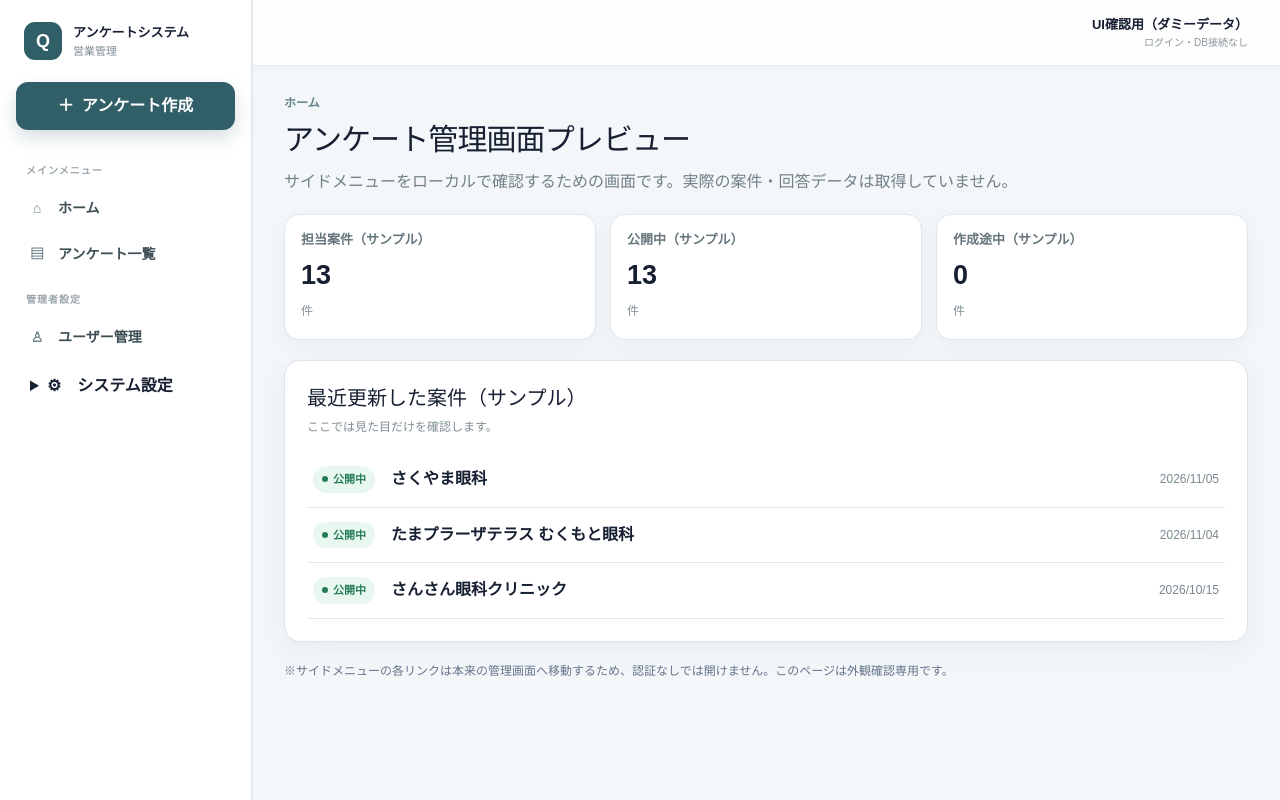
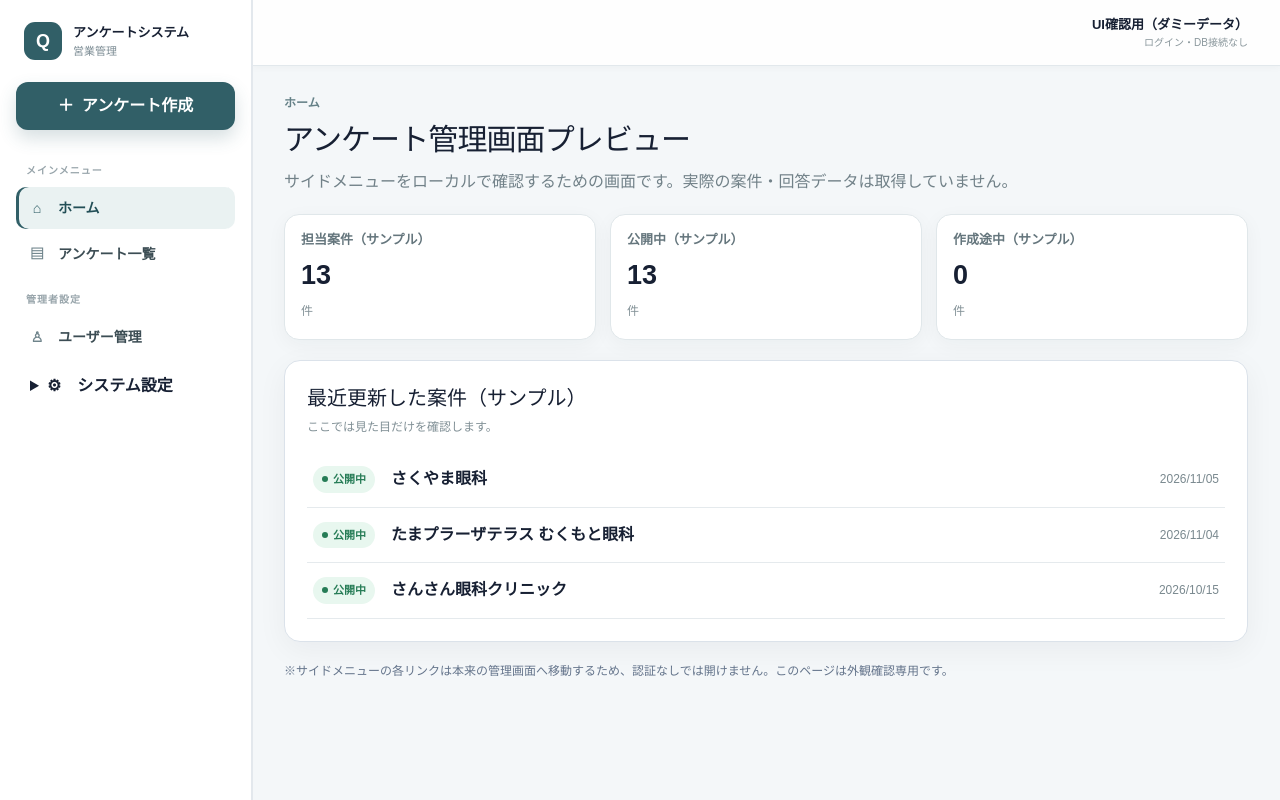
Before and after one commit to hiroyukimaekawa-lang/questionnaire-system-builder, a Next.js app in the folder platform/: page /ui-preview in a window 1280 px wide. Built offline with nearby package versions, Linux system fonts and the light colour scheme.

Commit message:
feat(dev): enable safe local builder UI preview

```diff
--- a/platform/components/admin/AdminSidebar.tsx
+++ b/platform/components/admin/AdminSidebar.tsx
@@ -10,6 +10,7 @@ type SidebarProps={role:Role;counts:{inProgress:number;draft:number;published:nu
 
 export function AdminSidebar({role}:SidebarProps){
   const pathname=usePathname(),[menuOpen,setMenuOpen]=useState(false);
+  const localPreview=pathname.startsWith("/ui-preview");
   const active=(target:string)=>target==='users'?pathname.startsWith('/admin/users'):target==='sheets'?pathname.startsWith('/admin/system/google-sheets'):false;
   const navClass=(target:string)=>active(target)?'active':undefined;
   const closeMenu=()=>setMenuOpen(false);
@@ -17,10 +18,10 @@ export function AdminSidebar({role}:SidebarProps){
   if(role==='viewer')return <aside className={`crm-sidebar${menuOpen?' mobile-open':''}`}><div className="sidebar-brand"><span className="sidebar-brand-mark">Q</span><div><strong>アンケートシステム</strong><small>閲覧者</small></div><button className="sidebar-menu-toggle" type="button" aria-expanded={menuOpen} aria-controls="viewer-navigation" onClick={()=>setMenuOpen(value=>!value)}><span aria-hidden="true">☰</span><span className="sr-only">管理メニューを開く</span></button></div><nav id="viewer-navigation" className="sidebar-nav"><p>メニュー</p><Link className={pathname==='/admin/manage'?'active':undefined} href="/admin/manage" onClick={closeMenu}><span>▤</span>共有された案件</Link></nav></aside>;
   return <aside className={`crm-sidebar${menuOpen?' mobile-open':''}`}>
     <div className="sidebar-brand"><span className="sidebar-brand-mark">Q</span><div><strong>アンケートシステム</strong><small>営業管理</small></div><button className="sidebar-menu-toggle" type="button" aria-expanded={menuOpen} aria-controls="admin-navigation" onClick={()=>setMenuOpen(value=>!value)}><span aria-hidden="true">☰</span><span className="sr-only">管理メニューを開く</span></button></div>
-    <Link className="sidebar-create" href="/admin/surveys/new" onClick={closeMenu}><span>＋</span> アンケート作成</Link>
+    <Link className="sidebar-create" href={localPreview?"/ui-preview/create":"/admin/surveys/new"} onClick={closeMenu}><span>＋</span> アンケート作成</Link>
     <nav id="admin-navigation" className="sidebar-nav" aria-label="管理メニュー">
       <p>メインメニュー</p>
-      <Link className={pathname==='/admin'?'active':undefined} href="/admin" onClick={closeMenu}><span>⌂</span>ホーム</Link>
+      <Link className={pathname==="/admin"||pathname==="/ui-preview"?"active":undefined} href={localPreview?"/ui-preview":"/admin"} onClick={closeMenu}><span>⌂</span>ホーム</Link>
       <Link className={pathname.startsWith('/admin/manage')?'active':undefined} href="/admin/manage" onClick={closeMenu}><span>▤</span>アンケート一覧</Link>
       {role==='admin'?<>
         <p>管理者設定</p>
```
